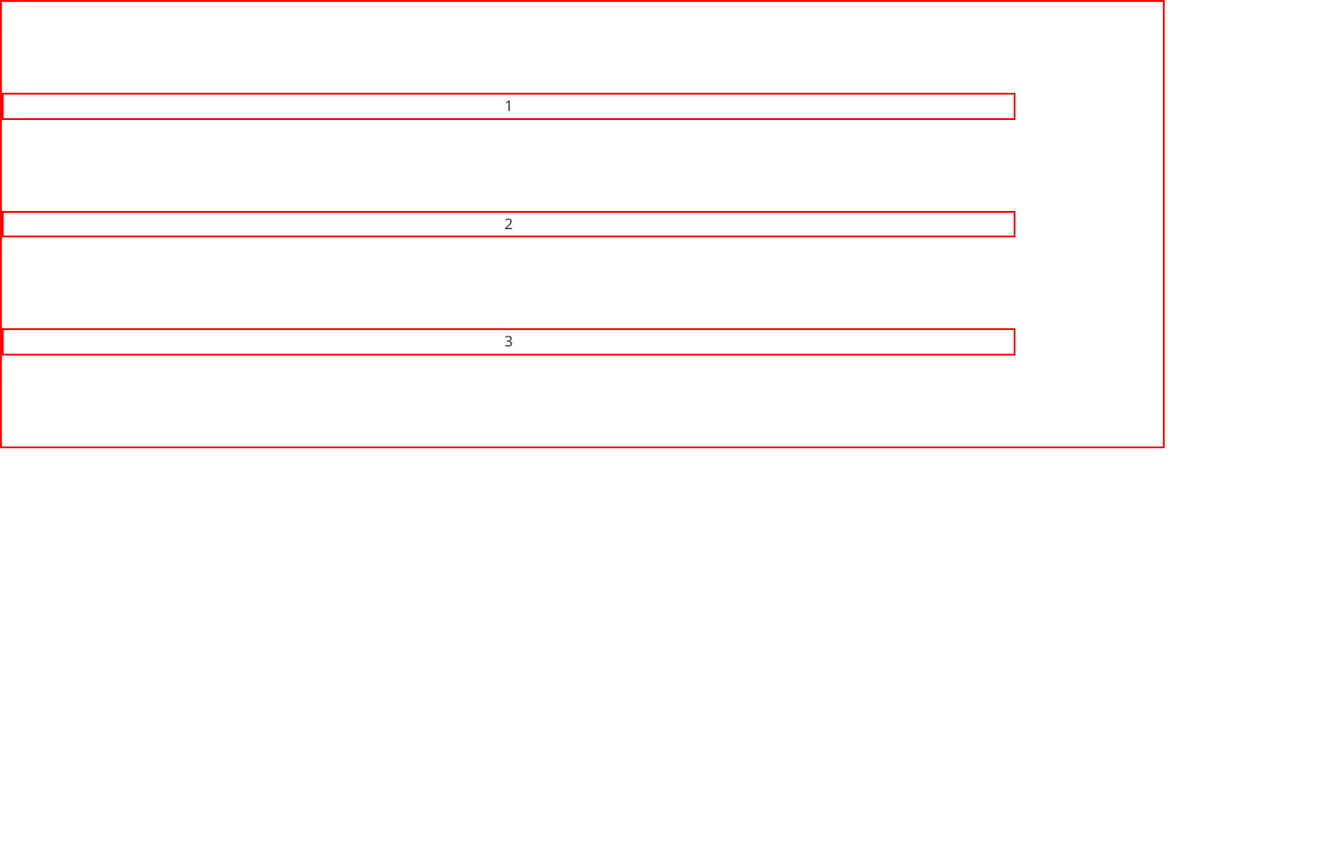
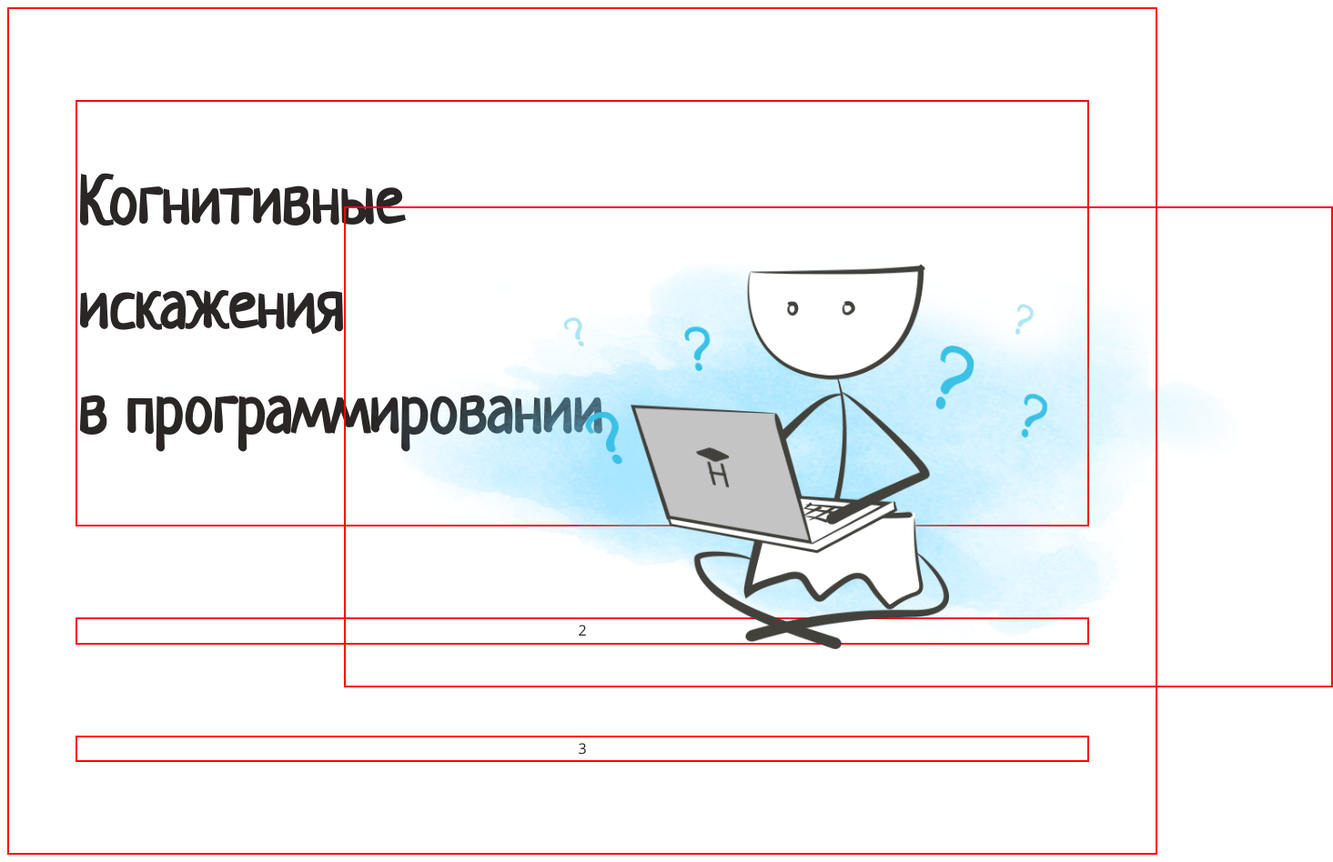
Before and after one commit to pbychenko/layout-designer-project-lvl1, a website: page src/index.html in a window 1280 px wide. Shown: the whole page at 91% size, 1465 px wide, since content can reach past the window. Before the commit the page ends 800 px from the top, so only its background shows below. Drawn offline with Linux system fonts and the light colour scheme.

Commit message:
fix changes

```diff
--- a/src/css/main.css
+++ b/src/css/main.css
@@ -26,16 +26,9 @@ body {
   font-size: 16px;
   line-height: 1.6em;
   color: #2A2626;
-
-
-  /* margin: 0;
-  padding: 0; */
-  margin: 0 auto;
-
-
 }
 
-main {
+.container {
   border: red solid 2px;
   margin: 0 auto;
 }
@@ -58,47 +51,37 @@ h3 {
   font-size: 34px;
 }
 
-/* h2 {
-  font-family: 'Neucha', sans-serif;
-} */
-
 section {
   width: 1110px;
   text-align: center;
-
-  margin: 100px 0;
+  margin: 100px auto;
   border: red solid 2px;
   /* background-image: url(../images/background.png); */
   /* background-repeat: no-repeat;
   background-size: cover; */
-
 }
 
-/* .header h1 {
-  display: inline;
-} */
-.header img {
-  max-width: 100%;
+.s1-header {
+  position: relative;
+}
+
+.s1-header h1 {
+  text-align: left;
+}
+
+.s1-header img {
+  position: absolute;
   height: 525px;
-
-  position: relative;
   top: 55px;
   right: -270px;
-
+  border: red solid 2px;
 }
 
-/* section div::before {
-  /* position: absolute;
-  left: -30px;
+section::before {
+  background-image: url(../images/background.png);
+  background-repeat: no-repeat;
+  background-size: cover;
 
-  width: 20px;
-  height: 20px; */
-
-  /* background-image: url(../images/background.png);
-  background-repeat: no-repeat;
-  background-size: cover; */
-  /* max-width: 100%; */
-
-  /* content: '';
-  opacity: 1; */
-/* } */
+  content: '';
+  opacity: 0.9;
+}
--- a/src/index.html
+++ b/src/index.html
@@ -9,14 +9,18 @@
     <!-- <header>
         <h1>Макет для вёрстки</h1>
     </header> -->
-    <main>
-        <section class="header">
-            <!-- <div>
-                <h1>Когнитивные искажения<br>в программировании</h1>
-                <img src="./images/pic1.png" alt="картинка заголовка">
-            </div> -->
-            1
-            </section>
+    <main class="container">
+        <section class="s1">
+            <div class="s1-header">
+                <img src="./images/main.png" alt="картинка заголовка">
+                <h1>
+                    <span class="s1-h1-p1">Когнитивные</span>
+                    <br><span>искажения</span>
+                    <br><span class="s1-h1-p2">в программировании</span>
+                </h1>
+                <!-- <img src="./images/main.png" alt="картинка заголовка">                    -->
+            </div>
+        </section>
         <section>2</section>
         <section>3</section>
     </main>
```
